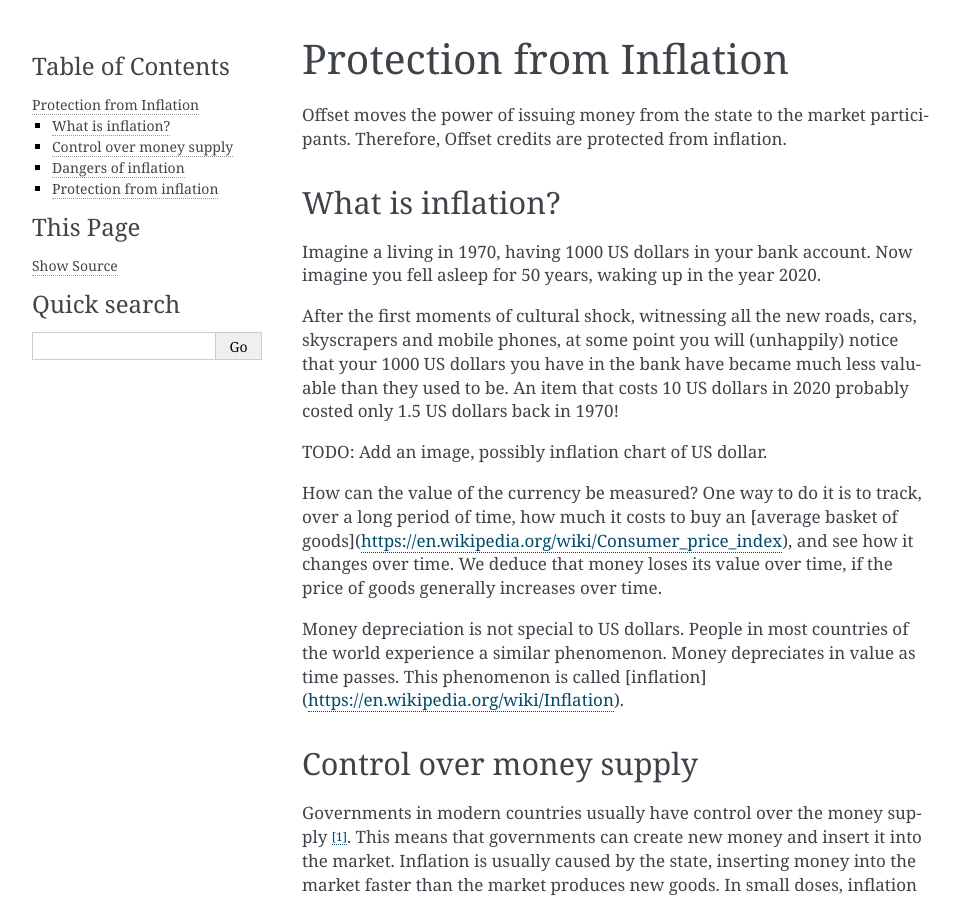
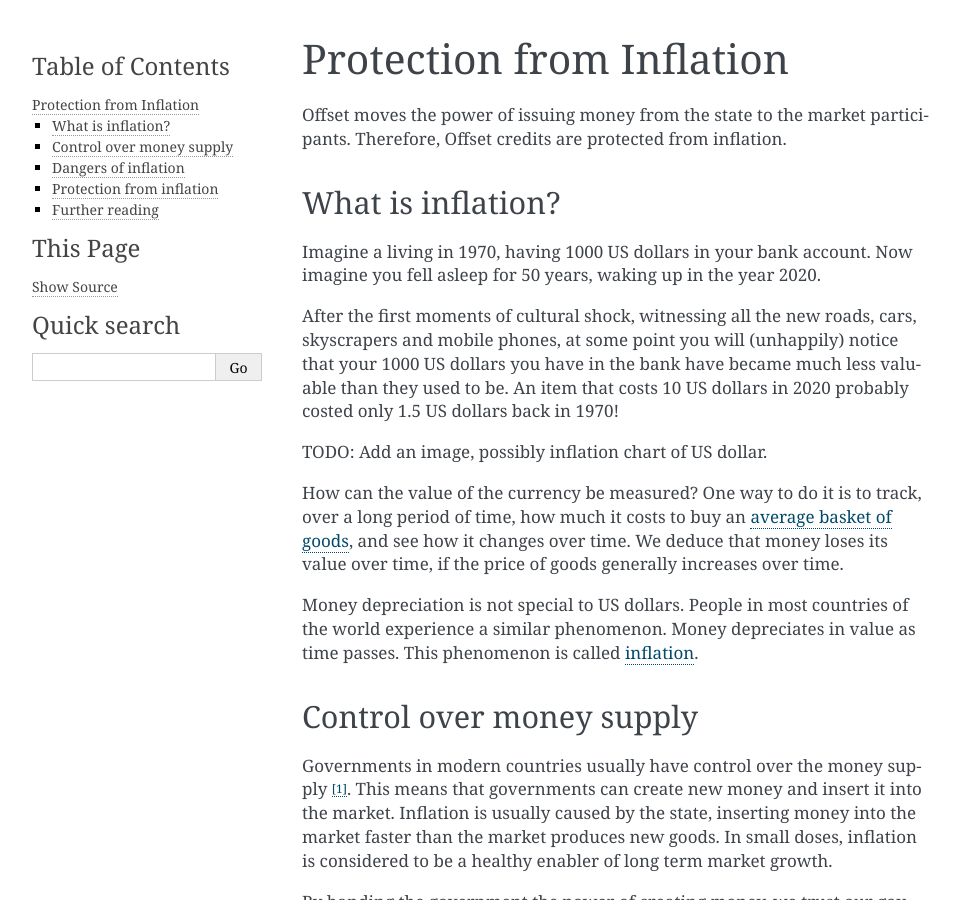
Before and after one commit to freedomlayer/offset_docs, a Sphinx documentation site: the page built from doc/docs/source/inflation.rst, in a window 1280 px wide and 900 px high. Shown: the whole window, without its empty margins (148-1103 px from the left). Built offline with Sphinx 7.4.7, drawn with Linux system fonts in a browser that asks for light colours; some of the changed lines change nothing that is shown; some of the changed text lies outside the part shown.

Commit message:
Added links + fixed links

```diff
--- a/doc/docs/source/inflation.rst
+++ b/doc/docs/source/inflation.rst
@@ -19,14 +19,13 @@ they used to be. An item that costs 10 US dollars in 2020 probably costed only
 TODO: Add an image, possibly inflation chart of US dollar.
 
 How can the value of the currency be measured? One way to do it is to track,
-over a long period of time, how much it costs to buy an [average basket of
-goods](https://en.wikipedia.org/wiki/Consumer_price_index), and see how it
-changes over time. We deduce that money loses its value over time, if the price
-of goods generally increases over time.
+over a long period of time, how much it costs to buy an `average basket of
+goods`_, and see how it changes over time. We deduce that money loses its value
+over time, if the price of goods generally increases over time.
 
 Money depreciation is not special to US dollars. People in most countries of
 the world experience a similar phenomenon. Money depreciates in value as time
-passes. This phenomenon is called [inflation](https://en.wikipedia.org/wiki/Inflation).
+passes. This phenomenon is called inflation_.
 
 
 Control over money supply
@@ -175,6 +174,13 @@ If the whole community where Bob and Charli live used Offset, they will all be
 protected from the effect of inflation created by money printed by the state.
 
 
+Further reading
+---------------
+
+- `The New Approach to Freedom`_ (E.C. Riegel)
+- `Flight from Inflation`_ (E.C. Riegel)
+
+
 .. [1]
    The control over the money supply sometimes take other forms than the direct
    ability to print new money.
@@ -182,3 +188,8 @@ protected from the effect of inflation created by money printed by the state.
 .. [2]
    When asked, you could delighfully reply that "by printing new money you make
    the country richer".
+
+.. _`average basket of goods`: https://en.wikipedia.org/wiki/Consumer_price_index
+.. _inflation: https://en.wikipedia.org/wiki/Inflation
+.. _`The New Approach to Freedom`: http://www.newapproachtofreedom.info/documents/naf.pdf
+.. _`Flight from Inflation`: http://www.newapproachtofreedom.info/documents/ffi.pdf
```
